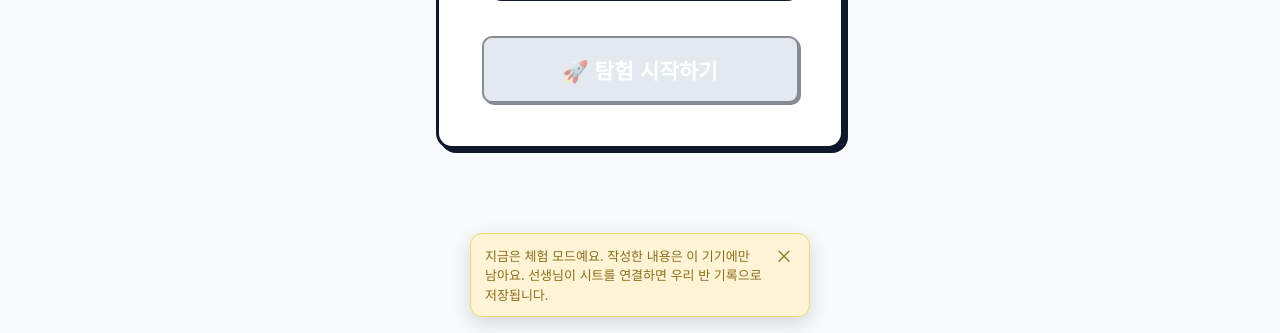
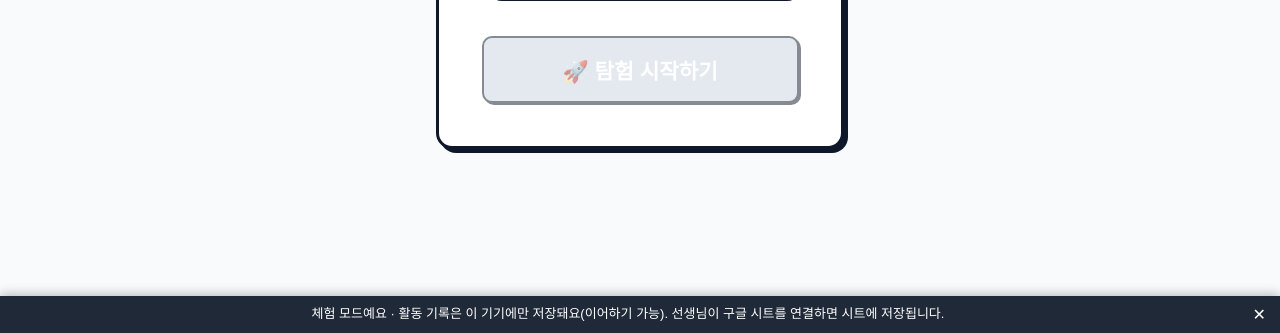
Before and after one commit to GEGhsE/B6_6_3, a plain HTML site: page stage2.html in a window 1280 px wide. Shown: the part 467-800 px from the top of the page. Drawn offline with Linux system fonts and the light colour scheme.

Commit message:
Update stage2.html

```diff
--- a/stage2.html
+++ b/stage2.html
@@ -349,13 +349,7 @@
 </head>
 
 <body>
-<div id="demoBannerFixed" style="display:none; position:fixed; left:50%; transform:translateX(-50%); bottom:16px; z-index:99999; max-width:calc(100% - 32px); width:340px; background:#fff4d6; color:#8a6d1a; border:1px solid #f2d675; border-radius:12px; box-shadow:0 6px 20px rgba(0,0,0,0.15); padding:12px 14px; font-size:13px; line-height:1.5; align-items:flex-start; gap:10px;">
-  <span style="flex:1;">지금은 체험 모드예요. 작성한 내용은 이 기기에만 남아요. 선생님이 시트를 연결하면 우리 반 기록으로 저장됩니다.</span>
-  <button onclick="document.getElementById('demoBannerFixed').style.display='none'" style="flex-shrink:0; background:none; border:none; color:#8a6d1a; font-size:18px; line-height:1; cursor:pointer; padding:0 2px;">×</button>
-</div>
-
-
-    <div class="app-frame">
+<div class="app-frame">
         <div class="frame-card" id="frame-card">
 
             <header class="page-header hidden" id="page-header">
@@ -1519,17 +1513,34 @@
     </script>
 
 <script>
+/* 체험 모드 안내 배너 (전 앱 일관) */
 (function () {
-  function showDemoBanner() {
+  function isDemo() {
     try {
-      if (typeof isDemo === 'function' ? isDemo() : false) {
-        var b = document.getElementById('demoBannerFixed');
-        if (b) b.style.display = 'flex';
+      if (/[#&]c=/.test(location.hash || '')) return false;
+      for (var j = 0; j < localStorage.length; j++) {
+        var k = localStorage.key(j) || '';
+        if (/exec|gasurl|serverurl|sheet_api|gas_exec|appserverurl|endpoint/i.test(k) && localStorage.getItem(k)) return false;
       }
-    } catch (e) {}
+      return true;
+    } catch (e) { return true; }
   }
-  if (document.readyState === 'loading') document.addEventListener('DOMContentLoaded', showDemoBanner);
-  else showDemoBanner();
+  function show() {
+    if (document.getElementById('__demoBar')) return;
+    if (!isDemo()) return;
+    var bar = document.createElement('div');
+    bar.id = '__demoBar';
+    bar.style.cssText = 'position:fixed;left:0;right:0;bottom:0;z-index:2147483000;background:#1f2937;color:#fff;font-size:13px;line-height:1.45;padding:9px 38px calc(9px + env(safe-area-inset-bottom)) 14px;text-align:center;font-family:sans-serif;box-shadow:0 -2px 10px rgba(0,0,0,0.25);';
+    bar.innerHTML = '체험 모드예요 · 활동 기록은 이 기기에만 저장돼요(이어하기 가능). 선생님이 구글 시트를 연결하면 시트에 저장됩니다.';
+    var x = document.createElement('button');
+    x.type = 'button'; x.setAttribute('aria-label', '닫기'); x.textContent = '\u2715';
+    x.style.cssText = 'position:absolute;right:8px;top:50%;transform:translateY(-50%);background:transparent;border:0;color:#fff;font-size:16px;line-height:1;cursor:pointer;padding:6px;';
+    x.onclick = function () { document.body.classList.remove('has-demo-bar'); try { bar.remove(); } catch (e) { bar.style.display = 'none'; } };
+    bar.appendChild(x);
+    document.body.appendChild(bar);
+    document.body.classList.add('has-demo-bar');
+  }
+  if (document.readyState === 'loading') { document.addEventListener('DOMContentLoaded', show); } else { show(); }
 })();
 </script>
 </body>
```
